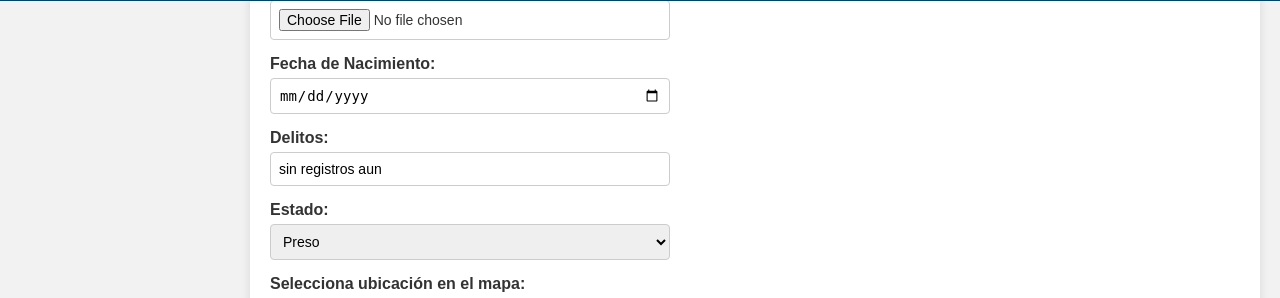
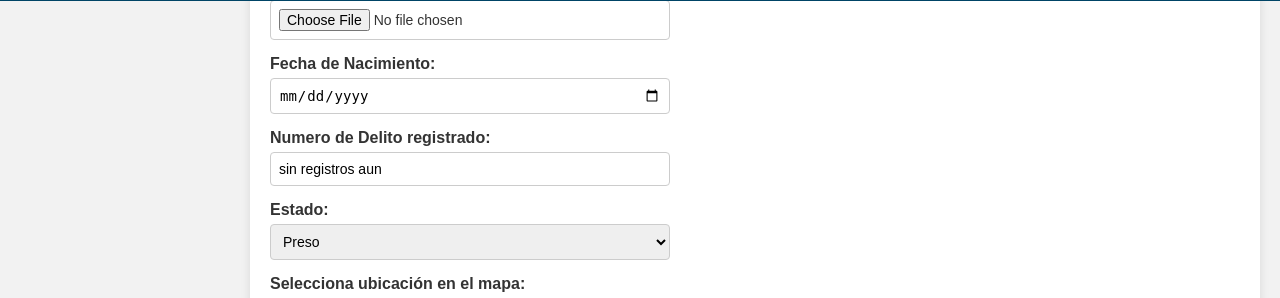
Before and after one commit to Nkspl/Prevcrim-master, a PHP site: page /operador/registro_delincuente.php in a window 1280 px wide. Shown: the part 799-1097 px from the top of the page. Run offline with PHP 8.4, Linux system fonts and the light colour scheme; the visitor is signed in with stand-in values (Sample User, id 1); some libraries are stand-ins or nearby versions.

Commit message:
enumerar delitos

```diff
--- a/operador/listado_delincuentes.php
+++ b/operador/listado_delincuentes.php
@@ -71,7 +71,7 @@ $delincuentes = $stmt->fetchAll();
           <p><strong>Apodo:</strong> <?= htmlspecialchars($row['apodo']) ?></p>
           <p><strong>Último Lugar Visto:</strong> <?= htmlspecialchars($row['ultimo_lugar_visto']) ?></p>
           <?php $dcount = (int)$row['delitos_count']; ?>
-          <p><strong>Delitos:</strong> <?= $dcount > 0 ? $dcount : 'sin registros aun' ?></p>
+          <p><strong>Delitos registrados:</strong> <?= $dcount > 0 ? $dcount : 'sin registros aun' ?></p>
           <p><strong>Estado:</strong>
             <?php
               $estado = $row['estado'];
--- a/operador/registro_delincuente.php
+++ b/operador/registro_delincuente.php
@@ -58,7 +58,7 @@ require_once '../config.php';
         <input type="date" id="fecha_nacimiento" name="fecha_nacimiento" required>
       </div>
       <div class="form-group">
-        <label for="delitos">Delitos:</label>
+        <label for="delitos">Numero de Delito registrado:</label>
         <input id="delitos" name="delitos" readonly value="sin registros aun">
       </div>
       <div class="form-group">
```
Also changed, not shown: img/delincuentes/delinc_6866d1e86094a2.92645328.jpeg (added), img/delincuentes/delinc_6866d232aa1161.14466572.png (added), img/delincuentes/delinc_6866d71ade93d2.28583177.jpeg (added).
